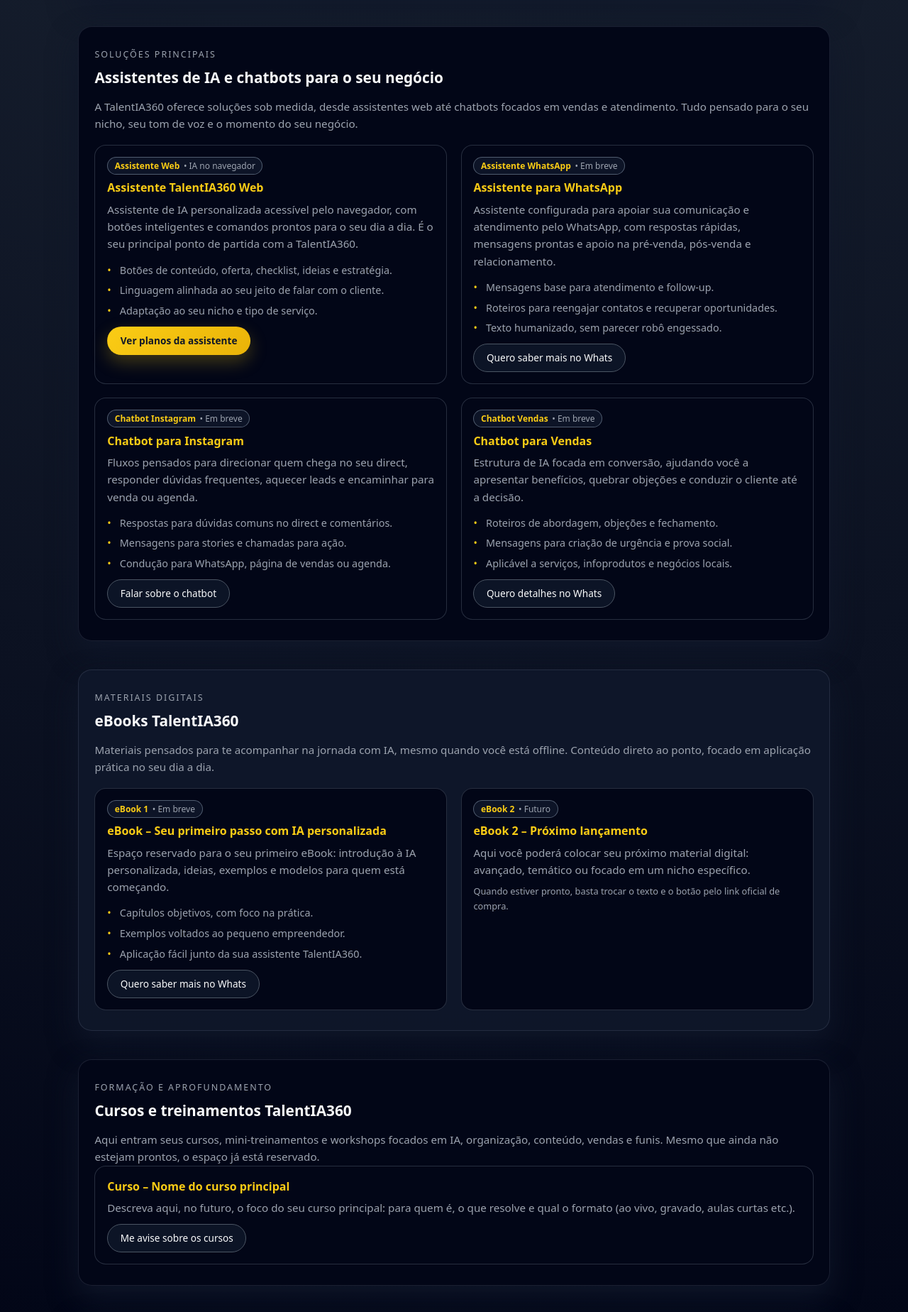
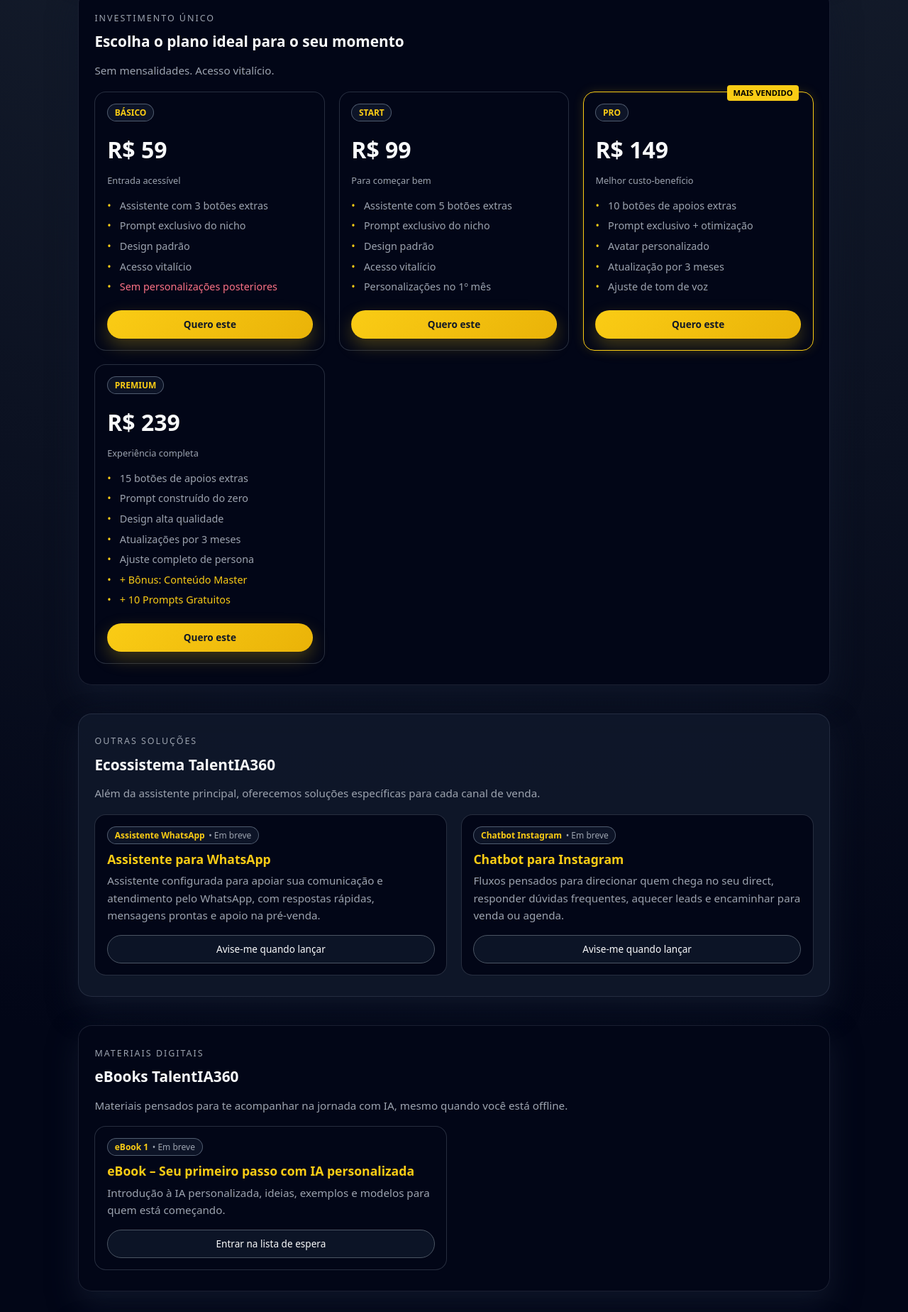
Before and after one commit to Talentia360/talentia-landing, a plain HTML site: page index.html in a window 1280 px wide. Shown: the part 932-2780 px from the top of the page at 71% size. Drawn offline with Linux system fonts and the light colour scheme.

Commit message:
Update index.html

```diff
--- a/index.html
+++ b/index.html
@@ -9,6 +9,7 @@ index.html
     name="description"
     content="TalentIA360 é a inteligência artificial que entende o seu negócio. Assistentes de IA personalizados para profissionais e empreendedores que querem ganhar tempo, organizar o negócio e vender mais."
   />
+  <link rel="stylesheet" href="https://cdnjs.cloudflare.com/ajax/libs/font-awesome/6.0.0-beta3/css/all.min.css">
   <style>
     :root {
       --azul-escuro: #020617;
@@ -16,6 +17,7 @@ index.html
       --dourado: #facc15;
       --branco: #f9fafb;
       --cinza: #9ca3af;
+      --verde-whats: #25D366;
     }
 
     * {
@@ -120,10 +122,17 @@ index.html
       max-width: 640px;
     }
 
-    .hero-logo {
-      width: 130px;
-      max-width: 40vw;
-      margin-bottom: 1rem;
+    /* LOGO ESTILIZADA EM CSS (Substituindo imagem) */
+    .hero-logo-text {
+      font-size: 2.5rem;
+      font-weight: 800;
+      color: var(--dourado);
+      letter-spacing: -1px;
+      margin-bottom: 0.5rem;
+      display: inline-block;
+      background: linear-gradient(to right, #facc15, #eab308);
+      -webkit-background-clip: text;
+      -webkit-text-fill-color: transparent;
     }
 
     .hero-kicker {
@@ -168,6 +177,7 @@ index.html
       transition: transform 0.15s ease, box-shadow 0.15s ease, background 0.15s ease, border-color 0.15s ease;
       display: inline-block;
       white-space: nowrap;
+      text-align: center;
     }
 
     .btn-primary {
@@ -308,6 +318,10 @@ index.html
       grid-template-columns: repeat(3, minmax(0, 1fr));
     }
 
+    .grid-4 {
+      grid-template-columns: repeat(auto-fit, minmax(240px, 1fr));
+    }
+
     .card {
       background: radial-gradient(circle at top left, #020617, #020617);
       border-radius: 1rem;
@@ -315,10 +329,12 @@ index.html
       border: 1px solid rgba(148, 163, 184, 0.25);
       font-size: 0.9rem;
       color: var(--cinza);
+      display: flex;
+      flex-direction: column;
     }
 
     .card h3 {
-      font-size: 1rem;
+      font-size: 1.1rem;
       margin-bottom: 0.3rem;
       color: var(--dourado);
     }
@@ -334,6 +350,7 @@ index.html
       font-size: 0.75rem;
       color: var(--cinza);
       margin-bottom: 0.4rem;
+      width: fit-content;
     }
 
     .tag span {
@@ -342,54 +359,62 @@ index.html
     }
 
     .card-footer {
-      margin-top: 0.7rem;
+      margin-top: auto;
+      padding-top: 1rem;
     }
 
     .card-footer .btn {
       font-size: 0.85rem;
       padding: 0.5rem 1.1rem;
+      width: 100%;
+    }
+
+    /* ESTILO PREÇOS */
+    .price-tag {
+        font-size: 2rem;
+        font-weight: 700;
+        color: var(--branco);
+        margin: 0.5rem 0;
+    }
+
+    .price-tag span {
+        font-size: 1rem;
+        color: var(--cinza);
+        font-weight: 400;
+    }
+
+    .card.popular {
+        border: 1px solid var(--dourado);
+        box-shadow: 0 0 15px rgba(250, 204, 21, 0.15);
+        position: relative;
+    }
+
+    .popular-badge {
+        position: absolute;
+        top: -10px;
+        right: 20px;
+        background: var(--dourado);
+        color: #000;
+        font-size: 0.7rem;
+        font-weight: 700;
+        padding: 2px 8px;
+        border-radius: 4px;
+        text-transform: uppercase;
     }
 
     /* COMPARATIVO, DEPOIMENTOS, FAQ */
-
-    .compare-grid {
-      display: grid;
-      grid-template-columns: 1fr;
-      gap: 1.2rem;
-      margin-top: 1.1rem;
-    }
-
-    .compare-col h3 {
-      font-size: 1rem;
-      margin-bottom: 0.4rem;
-    }
-
-    .compare-neg h3 {
-      color: #fb7185;
-    }
-
-    .compare-pos h3 {
-      color: #4ade80;
-    }
-
-    .compare-neg li::before {
-      color: #fb7185;
-    }
-
-    .compare-pos li::before {
-      color: #4ade80;
-    }
 
     .quote {
       font-size: 0.9rem;
       color: var(--cinza);
       font-style: italic;
-      margin-bottom: 0.4rem;
+      margin-bottom: 0.8rem;
     }
 
     .quote-name {
       font-size: 0.8rem;
       color: #e5e7eb;
+      font-weight: 600;
     }
 
     .faq-item {
@@ -463,10 +488,13 @@ index.html
       background: #020617;
     }
 
-    .footer-logo {
-      width: 70px;
+    .footer-logo-text {
+      font-size: 1.5rem;
+      font-weight: 800;
+      color: var(--dourado);
+      letter-spacing: -1px;
+      margin-bottom: 0.5rem;
       display: block;
-      margin: 0 auto 0.6rem;
     }
 
     /* WHATSAPP FLOAT */
@@ -475,7 +503,7 @@ index.html
       position: fixed;
       right: 1.2rem;
       bottom: 1.2rem;
-      background: #22c55e;
+      background: var(--verde-whats);
       color: #f9fafb;
       width: 52px;
       height: 52px;
@@ -487,10 +515,11 @@ index.html
       text-decoration: none;
       box-shadow: 0 12px 30px rgba(22, 163, 74, 0.55);
       z-index: 60;
+      transition: transform 0.3s ease;
     }
 
     .whatsapp-float:hover {
-      transform: translateY(-1px);
+      transform: translateY(-3px);
       box-shadow: 0 15px 36px rgba(22, 163, 74, 0.75);
     }
 
@@ -538,9 +567,6 @@ index.html
       section {
         padding: 1.5rem 1.2rem;
       }
-      .hero-logo {
-        width: 110px;
-      }
     }
   </style>
 </head>
@@ -553,10 +579,9 @@ index.html
         <nav>
           <a href="#topo">Início</a>
           <a href="#beneficios">Benefícios</a>
+          <a href="#planos">Planos</a>
           <a href="#produtos">Produtos</a>
           <a href="#ebooks">eBooks</a>
-          <a href="#cursos">Cursos</a>
-          <a href="#packs">Packs</a>
           <a href="#depoimentos">Depoimentos</a>
           <a href="#faq">FAQ</a>
           <a href="#contato" class="nav-cta">Fale conosco</a>
@@ -568,11 +593,10 @@ index.html
   <!-- HERO -->
   <div id="topo" class="hero">
     <div class="hero-text">
-      <!-- Troque "talentia-logo.png" pelo nome do arquivo da sua imagem -->
-      <img src="talentia-logo.png" alt="Logo TalentIA360" class="hero-logo" />
+      <!-- Logo em Texto Estilizado -->
+      <div class="hero-logo-text">TALENTIA360</div>
       <div class="hero-kicker">Assistente de IA 24h para o seu negócio</div>
-      <h1 class="hero-title-main">TalentIA360</h1>
-      <p class="hero-slogan">A inteligência artificial que entende o seu negócio.</p>
+      <h1 class="hero-title-main">A inteligência artificial que entende o seu negócio.</h1>
       <p class="hero-subtitle">
         A TalentIA360 cria assistentes de IA exclusivos, pensados para quem faz muita coisa sozinha e precisa
         ganhar tempo, organizar o negócio e vender mais — sem mensalidade e com acesso vitalício ao que adquirir.
@@ -587,7 +611,7 @@ index.html
           Falar no WhatsApp agora
         </a>
         <a
-          href="planos.html"
+          href="#planos"
           class="btn btn-outline"
         >
           Ver planos da assistente
@@ -627,52 +651,103 @@ index.html
       </ul>
     </section>
 
+    <!-- PLANOS E PREÇOS (NOVA SEÇÃO) -->
+    <section id="planos" class="section-alt">
+      <div class="section-kicker">Investimento Único</div>
+      <h2>Escolha o plano ideal para o seu momento</h2>
+      <p>Sem mensalidades. Acesso vitalício.</p>
+
+      <div class="grid grid-4">
+        <!-- Básico -->
+        <div class="card">
+          <div class="tag"><span>BÁSICO</span></div>
+          <div class="price-tag">R$ 59</div>
+          <p class="small">Entrada acessível</p>
+          <ul>
+            <li>Assistente com 3 botões extras</li>
+            <li>Prompt exclusivo do nicho</li>
+            <li>Design padrão</li>
+            <li>Acesso vitalício</li>
+            <li style="color: #fb7185;">Sem personalizações posteriores</li>
+          </ul>
+          <div class="card-footer">
+            <a href="https://go.hotmart.com/S103036656J?dp=1" target="_blank" class="btn btn-primary">Quero este</a>
+          </div>
+        </div>
+
+        <!-- Start -->
+        <div class="card">
+          <div class="tag"><span>START</span></div>
+          <div class="price-tag">R$ 99</div>
+          <p class="small">Para começar bem</p>
+          <ul>
+            <li>Assistente com 5 botões extras</li>
+            <li>Prompt exclusivo do nicho</li>
+            <li>Design padrão</li>
+            <li>Acesso vitalício</li>
+            <li>Personalizações no 1º mês</li>
+          </ul>
+          <div class="card-footer">
+            <a href="https://go.hotmart.com/S103036656J?dp=1" target="_blank" class="btn btn-primary">Quero este</a>
+          </div>
+        </div>
+
+        <!-- PRO -->
+        <div class="card popular">
+          <span class="popular-badge">Mais Vendido</span>
+          <div class="tag"><span>PRO</span></div>
+          <div class="price-tag">R$ 149</div>
+          <p class="small">Melhor custo-benefício</p>
+          <ul>
+            <li>10 botões de apoios extras</li>
+            <li>Prompt exclusivo + otimização</li>
+            <li>Avatar personalizado</li>
+            <li>Atualização por 3 meses</li>
+            <li>Ajuste de tom de voz</li>
+          </ul>
+          <div class="card-footer">
+            <a href="https://go.hotmart.com/S103036656J?dp=1" target="_blank" class="btn btn-primary">Quero este</a>
+          </div>
+        </div>
+
+        <!-- Premium -->
+        <div class="card">
+          <div class="tag"><span>PREMIUM</span></div>
+          <div class="price-tag">R$ 239</div>
+          <p class="small">Experiência completa</p>
+          <ul>
+            <li>15 botões de apoios extras</li>
+            <li>Prompt construído do zero</li>
+            <li>Design alta qualidade</li>
+            <li>Atualizações por 3 meses</li>
+            <li>Ajuste completo de persona</li>
+            <li style="color: var(--dourado);">+ Bônus: Conteúdo Master</li>
+            <li style="color: var(--dourado);">+ 10 Prompts Gratuitos</li>
+          </ul>
+          <div class="card-footer">
+            <a href="https://go.hotmart.com/S103036656J?dp=1" target="_blank" class="btn btn-primary">Quero este</a>
+          </div>
+        </div>
+      </div>
+    </section>
+
     <!-- PRODUTOS PRINCIPAIS -->
-    <section id="produtos" class="section-alt">
-      <div class="section-kicker">Soluções principais</div>
-      <h2>Assistentes de IA e chatbots para o seu negócio</h2>
+    <section id="produtos">
+      <div class="section-kicker">Outras Soluções</div>
+      <h2>Ecossistema TalentIA360</h2>
       <p>
-        A TalentIA360 oferece soluções sob medida, desde assistentes web até chatbots focados em vendas e atendimento.
-        Tudo pensado para o seu nicho, seu tom de voz e o momento do seu negócio.
+        Além da assistente principal, oferecemos soluções específicas para cada canal de venda.
       </p>
 
       <div class="grid grid-2">
-        <!-- Assistente Web -->
-        <div class="card" id="assistente-web">
-          <div class="tag"><span>Assistente Web</span> • IA no navegador</div>
-          <h3>Assistente TalentIA360 Web</h3>
-          <p>
-            Assistente de IA personalizada acessível pelo navegador, com botões inteligentes e comandos prontos para
-            o seu dia a dia. É o seu principal ponto de partida com a TalentIA360.
-          </p>
-          <ul>
-            <li>Botões de conteúdo, oferta, checklist, ideias e estratégia.</li>
-            <li>Linguagem alinhada ao seu jeito de falar com o cliente.</li>
-            <li>Adaptação ao seu nicho e tipo de serviço.</li>
-          </ul>
-          <div class="card-footer">
-            <a
-              href="planos.html"
-              class="btn btn-primary"
-            >
-              Ver planos da assistente
-            </a>
-          </div>
-        </div>
-
         <!-- Assistente WhatsApp -->
         <div class="card" id="assistente-whatsapp">
           <div class="tag"><span>Assistente WhatsApp</span> • Em breve</div>
           <h3>Assistente para WhatsApp</h3>
           <p>
             Assistente configurada para apoiar sua comunicação e atendimento pelo WhatsApp, com respostas rápidas,
-            mensagens prontas e apoio na pré-venda, pós-venda e relacionamento.
+            mensagens prontas e apoio na pré-venda.
           </p>
-          <ul>
-            <li>Mensagens base para atendimento e follow-up.</li>
-            <li>Roteiros para reengajar contatos e recuperar oportunidades.</li>
-            <li>Texto humanizado, sem parecer robô engessado.</li>
-          </ul>
           <div class="card-footer">
             <a
               href="https://wa.me/5511933663336?text=Oi%2C%20quero%20saber%20mais%20sobre%20a%20Assistente%20para%20WhatsApp%20TalentIA360"
@@ -680,7 +755,7 @@ index.html
               target="_blank"
               rel="noopener noreferrer"
             >
-              Quero saber mais no Whats
+              Avise-me quando lançar
             </a>
           </div>
         </div>
@@ -693,11 +768,6 @@ index.html
             Fluxos pensados para direcionar quem chega no seu direct, responder dúvidas frequentes, aquecer leads
             e encaminhar para venda ou agenda.
           </p>
-          <ul>
-            <li>Respostas para dúvidas comuns no direct e comentários.</li>
-            <li>Mensagens para stories e chamadas para ação.</li>
-            <li>Condução para WhatsApp, página de vendas ou agenda.</li>
-          </ul>
           <div class="card-footer">
             <a
               href="https://wa.me/5511933663336?text=Oi%2C%20me%20interessei%20no%20Chatbot%20para%20Instagram%20TalentIA360"
@@ -705,32 +775,7 @@ index.html
               target="_blank"
               rel="noopener noreferrer"
             >
-              Falar sobre o chatbot
-            </a>
-          </div>
-        </div>
-
-        <!-- Chatbot Vendas -->
-        <div class="card" id="chatbot-vendas">
-          <div class="tag"><span>Chatbot Vendas</span> • Em breve</div>
-          <h3>Chatbot para Vendas</h3>
-          <p>
-            Estrutura de IA focada em conversão, ajudando você a apresentar benefícios, quebrar objeções e conduzir o
-            cliente até a decisão.
-          </p>
-          <ul>
-            <li>Roteiros de abordagem, objeções e fechamento.</li>
-            <li>Mensagens para criação de urgência e prova social.</li>
-            <li>Aplicável a serviços, infoprodutos e negócios locais.</li>
-          </ul>
-          <div class="card-footer">
-            <a
-              href="https://wa.me/5511933663336?text=Oi%2C%20quero%20saber%20mais%20sobre%20o%20Chatbot%20de%20Vendas%20TalentIA360"
-              class="btn btn-outline"
-              target="_blank"
-              rel="noopener noreferrer"
-            >
-              Quero detalhes no Whats
+              Avise-me quando lançar
             </a>
           </div>
         </div>
@@ -738,12 +783,11 @@ index.html
     </section>
 
     <!-- EBOOKS -->
-    <section id="ebooks">
+    <section id="ebooks" class="section-alt">
       <div class="section-kicker">Materiais digitais</div>
       <h2>eBooks TalentIA360</h2>
       <p>
-        Materiais pensados para te acompanhar na jornada com IA, mesmo quando você está offline. Conteúdo direto ao ponto,
-        focado em aplicação prática no seu dia a dia.
+        Materiais pensados para te acompanhar na jornada com IA, mesmo quando você está offline.
       </p>
 
       <div class="grid grid-2">
@@ -752,14 +796,8 @@ index.html
           <div class="tag"><span>eBook 1</span> • Em breve</div>
           <h3>eBook – Seu primeiro passo com IA personalizada</h3>
           <p>
-            Espaço reservado para o seu primeiro eBook: introdução à IA personalizada, ideias, exemplos e modelos para
-            quem está começando.
+            Introdução à IA personalizada, ideias, exemplos e modelos para quem está começando.
           </p>
-          <ul>
-            <li>Capítulos objetivos, com foco na prática.</li>
-            <li>Exemplos voltados ao pequeno empreendedor.</li>
-            <li>Aplicação fácil junto da sua assistente TalentIA360.</li>
-          </ul>
           <div class="card-footer">
             <a
               href="https://wa.me/5511933663336?text=Oi%2C%20quero%20informações%20sobre%20o%20eBook%20da%20TalentIA360"
@@ -767,96 +805,15 @@ index.html
               target="_blank"
               rel="noopener noreferrer"
             >
-              Quero saber mais no Whats
+              Entrar na lista de espera
             </a>
           </div>
-        </div>
-
-        <!-- Ebook 2 Futuro -->
-        <div class="card" id="ebook2">
-          <div class="tag"><span>eBook 2</span> • Futuro</div>
-          <h3>eBook 2 – Próximo lançamento</h3>
-          <p>
-            Aqui você poderá colocar seu próximo material digital: avançado, temático ou focado em um nicho específico.
-          </p>
-          <p class="small" style="margin-top:0.5rem;">
-            Quando estiver pronto, basta trocar o texto e o botão pelo link oficial de compra.
-          </p>
-        </div>
-      </div>
-    </section>
-
-    <!-- CURSOS -->
-    <section id="cursos" class="section-alt">
-      <div class="section-kicker">Formação e aprofundamento</div>
-      <h2>Cursos e treinamentos TalentIA360</h2>
-      <p>
-        Aqui entram seus cursos, mini-treinamentos e workshops focados em IA, organização, conteúdo, vendas e funis.
-        Mesmo que ainda não estejam prontos, o espaço já está reservado.
-      </p>
-      <div class="card">
-        <h3>Curso – Nome do curso principal</h3>
-        <p>
-          Descreva aqui, no futuro, o foco do seu curso principal: para quem é, o que resolve e qual o formato
-          (ao vivo, gravado, aulas curtas etc.).
-        </p>
-        <div class="card-footer">
-          <a
-            href="https://wa.me/5511933663336?text=Oi%2C%20quero%20saber%20mais%20sobre%20os%20cursos%20da%20TalentIA360"
-            class="btn btn-outline"
-            target="_blank"
-            rel="noopener noreferrer"
-          >
-            Me avise sobre os cursos
-          </a>
-        </div>
-      </div>
-    </section>
-
-    <!-- PACKS -->
-    <section id="packs">
-      <div class="section-kicker">Packs e templates</div>
-      <h2>Packs de prompts, templates e modelos prontos</h2>
-      <p>
-        Perfeitos para quem quer acelerar o uso da IA, ter ideias na manga e nunca mais ficar travada na hora de criar.
-      </p>
-
-      <div class="grid grid-3">
-        <div class="card">
-          <h3>Pack de Prompts TalentIA360</h3>
-          <p>
-            Uma seleção de prompts prontos para conteúdo, ofertas, atendimento, organização e vendas.
-          </p>
-          <div class="card-footer">
-            <a
-              href="https://wa.me/5511933663336?text=Oi%2C%20quero%20saber%20mais%20sobre%20o%20Pack%20de%20Prompts%20TalentIA360"
-              class="btn btn-outline"
-              target="_blank"
-              rel="noopener noreferrer"
-            >
-              Quero saber mais
-            </a>
-          </div>
-        </div>
-
-        <div class="card">
-          <h3>Templates para redes sociais</h3>
-          <p>
-            Estruturas base para posts, legendas e chamadas, para você adaptar ao seu nicho e estilo.
-          </p>
-        </div>
-
-        <div class="card">
-          <h3>Modelos de fluxos de atendimento</h3>
-          <p>
-            Roteiros prontos para atendimento, follow-up e reengajamento que você poderá adaptar para seu negócio.
-          </p>
         </div>
       </div>
     </section>
 
     <!-- DEPOIMENTOS -->
-    <section id="depoimentos" class="section-alt">
+    <section id="depoimentos">
       <div class="section-kicker">Resultados reais</div>
       <h2>O que as pessoas dizem sobre trabalhar com IA personalizada</h2>
 
@@ -882,30 +839,6 @@ index.html
           </div>
           <div class="quote-name">Juliana Prado – Consultora Digital</div>
         </div>
-      </div>
-    </section>
-
-    <!-- AFILIADOS -->
-    <section id="afiliados">
-      <div class="section-kicker">Parcerias</div>
-      <h2>Programa de afiliados TalentIA360</h2>
-      <p>
-        Se você gosta do trabalho da TalentIA360, pode indicar os produtos e ganhar comissão a cada venda realizada pelo
-        seu link.
-      </p>
-      <ul>
-        <li>Comissões definidas por produto, com rastreio pela Hotmart.</li>
-        <li>Materiais de apoio para divulgação.</li>
-      </ul>
-      <div class="card-footer">
-        <a
-          href="https://wa.me/5511933663336?text=Oi%2C%20quero%20saber%20mais%20sobre%20o%20Programa%20de%20Afiliados%20TalentIA360"
-          class="btn btn-outline"
-          target="_blank"
-          rel="noopener noreferrer"
-        >
-          Quero ser afiliada(o)
-        </a>
       </div>
     </section>
 
@@ -975,7 +908,7 @@ index.html
             Falar no WhatsApp
           </a>
           <a
-            href="planos.html"
+            href="#planos"
             class="btn btn-outline"
           >
             Ver planos da assistente
@@ -999,12 +932,11 @@ index.html
     rel="noopener noreferrer"
     aria-label="Falar no WhatsApp"
   >
-    💬
+    <i class="fab fa-whatsapp"></i>
   </a>
 
   <footer>
-    <!-- mesma imagem do topo, versão pequena -->
-    <img src="talentia-logo.png" alt="TalentIA360" class="footer-logo" />
+    <div class="footer-logo-text">TALENTIA360</div>
     © <span id="ano"></span> TalentIA360 – A inteligência artificial que entende o seu negócio.
   </footer>
 
```
